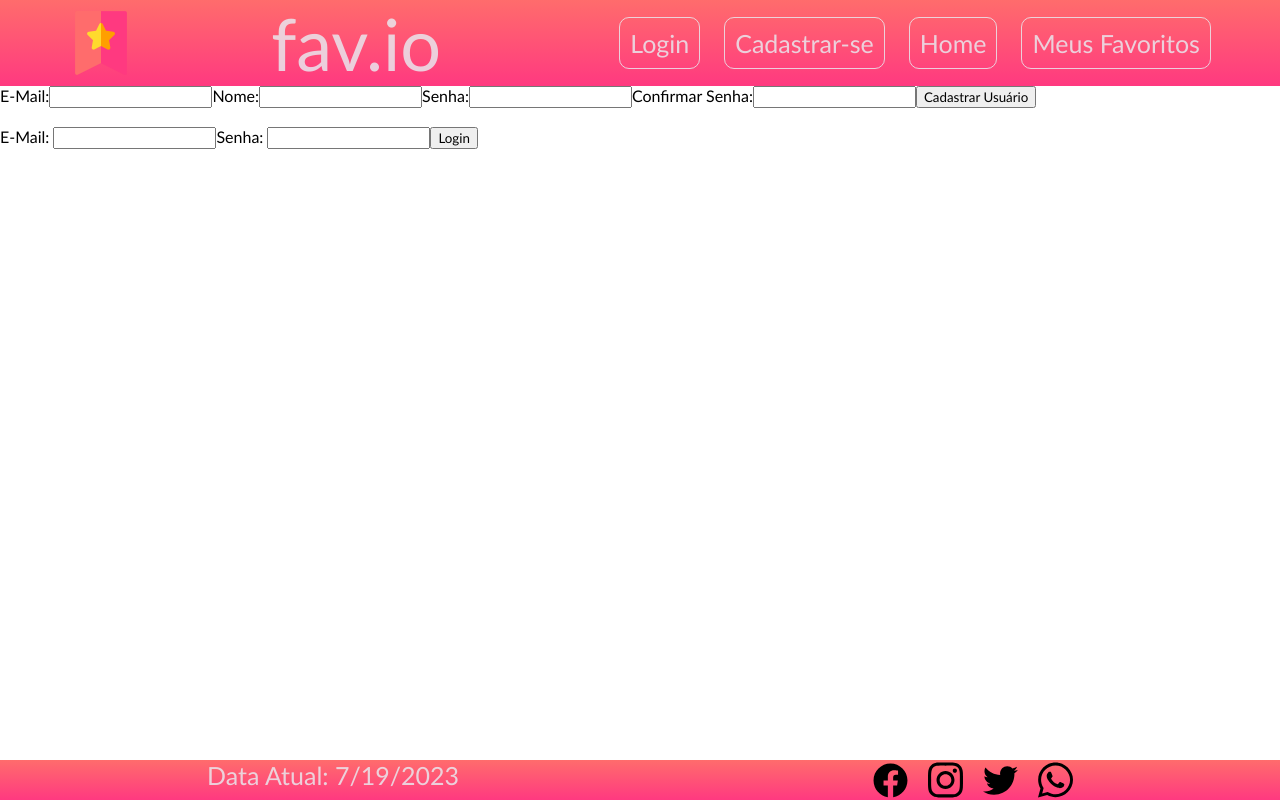
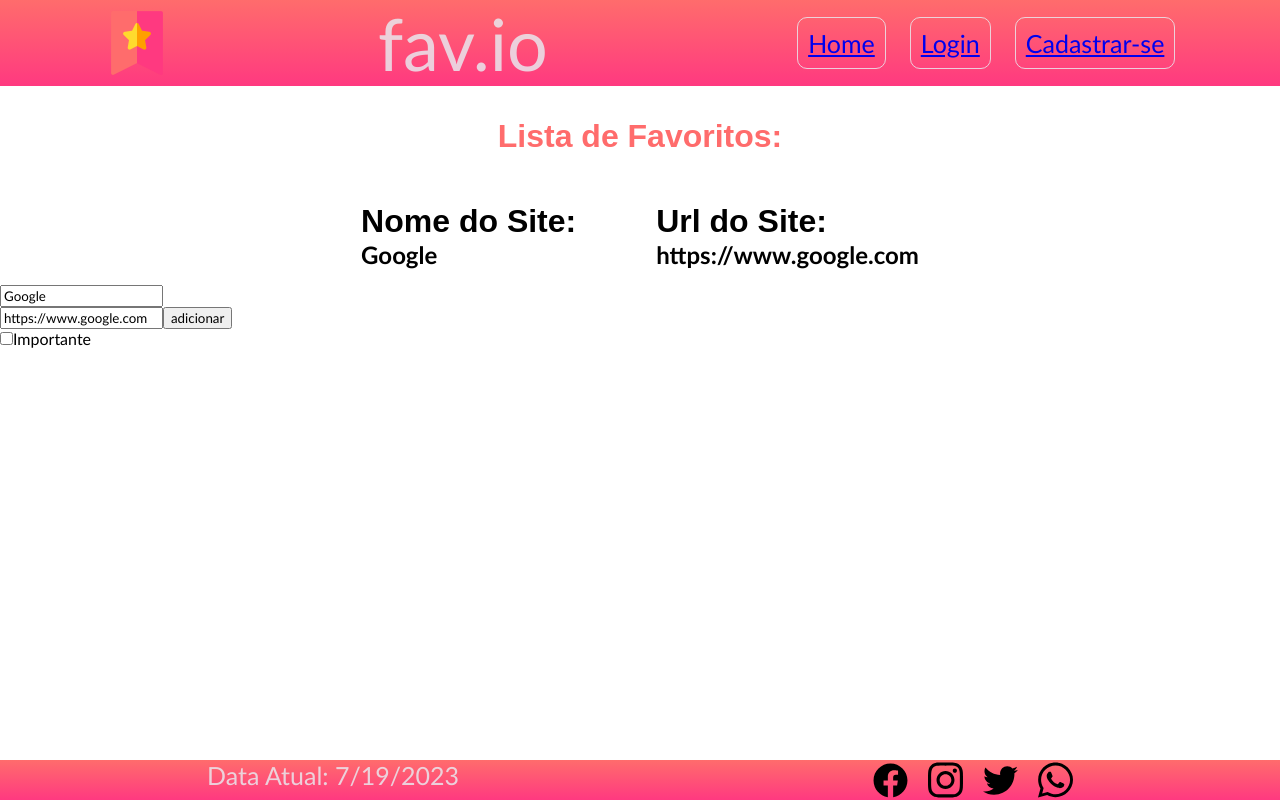
Before and after one commit to ruannnrcn/favapp, a React (Create React App) app: page / in a window 1280 px wide. Built offline with nearby package versions, Linux system fonts and the light colour scheme.

Commit message:
alterações na rota e estilização

```diff
--- a/package.json
+++ b/package.json
@@ -1,7 +1,7 @@
 {
   "name": "fav",
   "version": "0.1.0",
-  "homepage": "https://ruannnrcn.github.io/favapp/",
+  "homepage": "./",
   "private": true,
   "dependencies": {
     "@testing-library/jest-dom": "^5.17.0",
--- a/src/App.js
+++ b/src/App.js
@@ -1,8 +1,9 @@
 import "./App.css";
-import Principal from "./paginas/Principal"
+import Rotas from './routes'
 
 function App() {
-  return <Principal />
+  return <Rotas />
+
 
 }
 
--- a/src/componentes/Cabecalho/index.js
+++ b/src/componentes/Cabecalho/index.js
@@ -1,5 +1,6 @@
 import React from "react";
 import styles from "./Cabecalho.module.css"
+import { Link } from "react-router-dom";
 
 export default function Cabecalho(props) {
   return (
@@ -8,10 +9,9 @@ export default function Cabecalho(props) {
       <p className={styles.titulo}>{props.titulo}</p>
       <nav>
         <ul className={styles.listHeader}>
-          <li className={styles.topicos}>Login</li>
-          <li className={styles.topicos}>Cadastrar-se</li>
-          <li className={styles.topicos}>Home</li>
-          <li className={styles.topicos}>Meus Favoritos</li>
+          <li className={styles.topicos}> <Link to={'/'}>Home</Link></li>
+          <li className={styles.topicos}> <Link to={'/login'}>Login</Link></li>
+          <li className={styles.topicos}> <Link to={'/cadastro'}>Cadastrar-se</Link></li>
         </ul>
       </nav>
       {/* <Menu/> */}
--- a/src/componentes/Conteudo/index.js
+++ b/src/componentes/Conteudo/index.js
@@ -4,12 +4,13 @@ import styles from "./Conteudo.module.css";
 
 const Conteudo = () => {
   const [nome, setNome] = useState("Google");
+  const [important, setImportant] = useState(false);
   const [url, setUrl] = useState("https://www.google.com");
   const [favoritos, setFavoritos] = useState([]);
 
   function adicionarFavorito(nome, url) {
     let favorito = { nome, url };
-    setFavoritos([...favoritos, favorito]);
+    setFavoritos([...favoritos, favorito, important]);
   }
 
   function handleInput(valor) {
@@ -37,15 +38,20 @@ const Conteudo = () => {
         value={nome}
         onChange={(e) => handleInput(e.target.value)}
       />
+
       <br />
       <input type="text" value={url} onChange={(e) => setUrl(e.target.value)} />
       <input type="button" onClick={()=>adicionarFavorito(nome, url)} value="adicionar" />
+      <br></br>
+
+      <input type="checkbox" name="checkbox" onChange={()=>setImportant(!important)}></input>
+      <label htmlFor="checkbox">Importante</label>
 
       <ul>
       {favoritos[0]!=undefined &&
 
          favoritos.map((favorito) => (
-           <li key={favorito.nome}> {favorito.nome} : {favorito.url} </li>
+           <li key={favorito.nome} style={favorito.important?{color:'red'}:{}}> {favorito.nome} : {favorito.url} </li>
          ))}
       </ul>
 
--- /dev/null
+++ b/src/componentes/Link/Link.module.css
@@ -0,0 +1,7 @@
+.listHeader {
+    display: flex;
+    list-style: none;
+    color: rgba(232, 237, 241, 0.815);
+    gap: 1.5rem;
+    font-size: 25px;
+  }
--- a/src/paginas/CadastroUsuario/index.jsx
+++ b/src/paginas/CadastroUsuario/index.jsx
@@ -22,6 +22,7 @@ const CadastroUsuario = () => {
 
     return (
         <div>
+            <h2>Faça seu Cadastro!</h2>
             <form action="">
                 <label>E-Mail:</label>
                 <input type="email"
--- a/src/paginas/LoginUsuario/index.jsx
+++ b/src/paginas/LoginUsuario/index.jsx
@@ -23,6 +23,7 @@ const LoginUsuario = () => {
 
     return (
         <div>
+            <h2>Faça seu Login!</h2>
             <form >
                 <label >E-Mail: </label>
                 <input type="email"
--- a/src/paginas/Principal/index.jsx
+++ b/src/paginas/Principal/index.jsx
@@ -9,27 +9,7 @@ import Rodape from "../../componentes/Rodape";
 const Principal = () => {
     return (
         <>
-      <Cabecalho
-        logo="favico.png"
-        titulo="fav.io"
-        subtitulo="O melhor gerenciador da internet brasileira!!"
-      />
-
-      {/* <Conteudo /> */}
-
-      <CadastroUsuario/>
-
-      <br></br>
-
-      <LoginUsuario/>
-
-      <Rodape
-        dataAtual="Data Atual: "
-        facebook="facebook.svg"
-        instagram="instagram.svg"
-        twitter="twitter.svg"
-        whatsapp="whatsapp.svg"
-      />
+        <Conteudo/>
     </>
     )
 }
--- a/src/routes.jsx
+++ b/src/routes.jsx
@@ -1,23 +1,34 @@
 import React from "react";
-import { BrowserRouter } from "react-router-dom";
-import Principal from "./paginas/Principal";
-import LoginUsuario from "./paginas/LoginUsuario";
+import { BrowserRouter, Route, Routes } from "react-router-dom";
 import CadastroUsuario from "./paginas/CadastroUsuario";
+import LoginUsuario from "./paginas/LoginUsuario"
+import Principal from "./paginas/Principal"
+import Cabecalho from "./componentes/Cabecalho";
+import Rodape from "./componentes/Rodape";
 
-
-const routes = () => {
+const Rotas = () => {
     return(
         <BrowserRouter>
+        <Cabecalho
+        logo="favico.png"
+        titulo="fav.io"
+        subtitulo="O melhor gerenciador da internet brasileira!!"
+      />
         <Routes>
-
-            <Route path="/" element={Principal}></Route>
-            <Route path="login" element={LoginUsuario}></Route>
-            <Route path="/cadastro" element={CadastroUsuario}></Route>
-
+            <Route path="/" element={<Principal/>}></Route>
+            <Route path="/login" element={<LoginUsuario/>}></Route>
+            <Route path="/cadastro" element={<CadastroUsuario/>}></Route>
         </Routes>
+        <Rodape
+        dataAtual="Data Atual: "
+        facebook="facebook.svg"
+        instagram="instagram.svg"
+        twitter="twitter.svg"
+        whatsapp="whatsapp.svg"
+      />
         </BrowserRouter>
 
     )
 }
 
-export default routes;
+export default Rotas;
```
